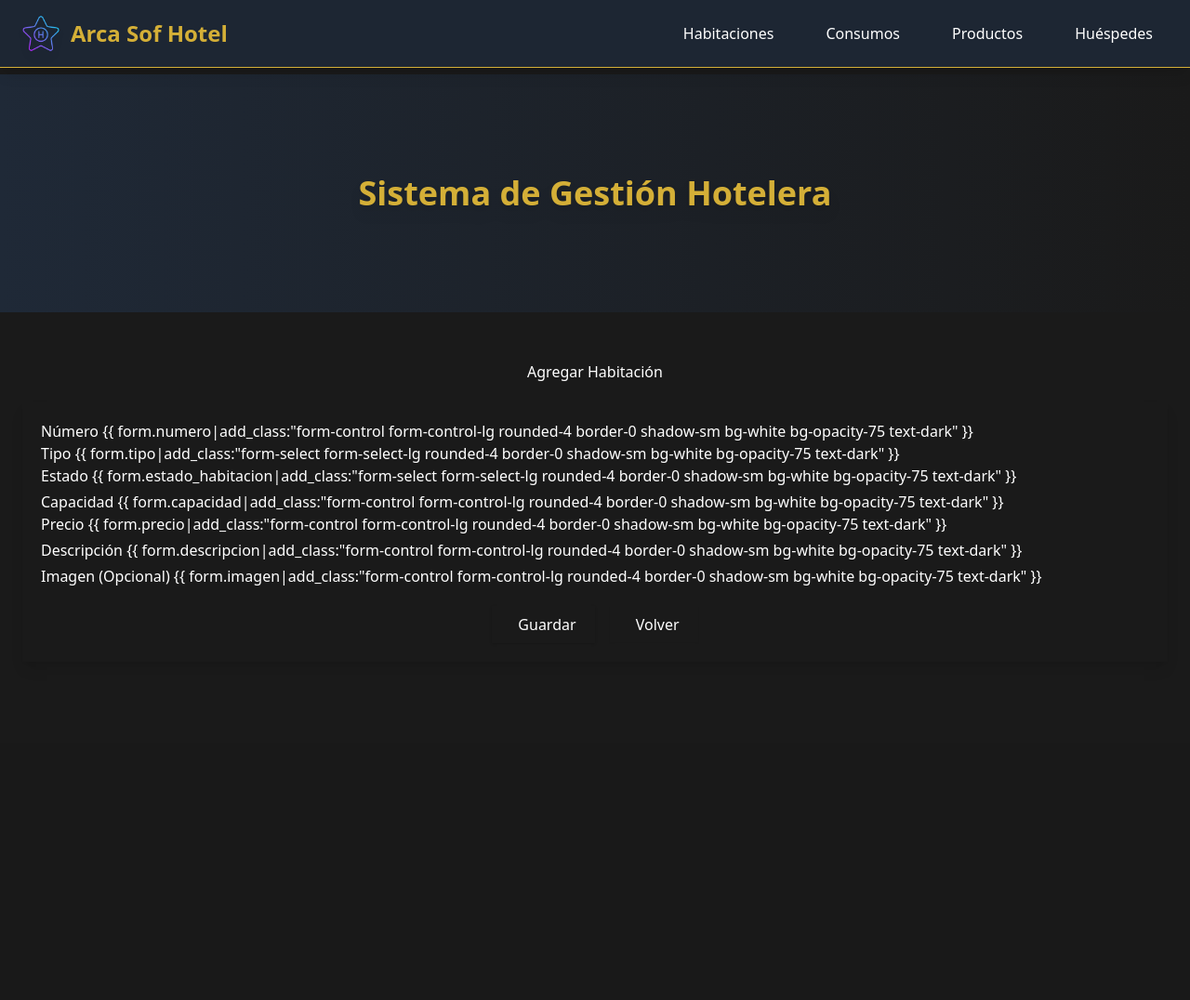
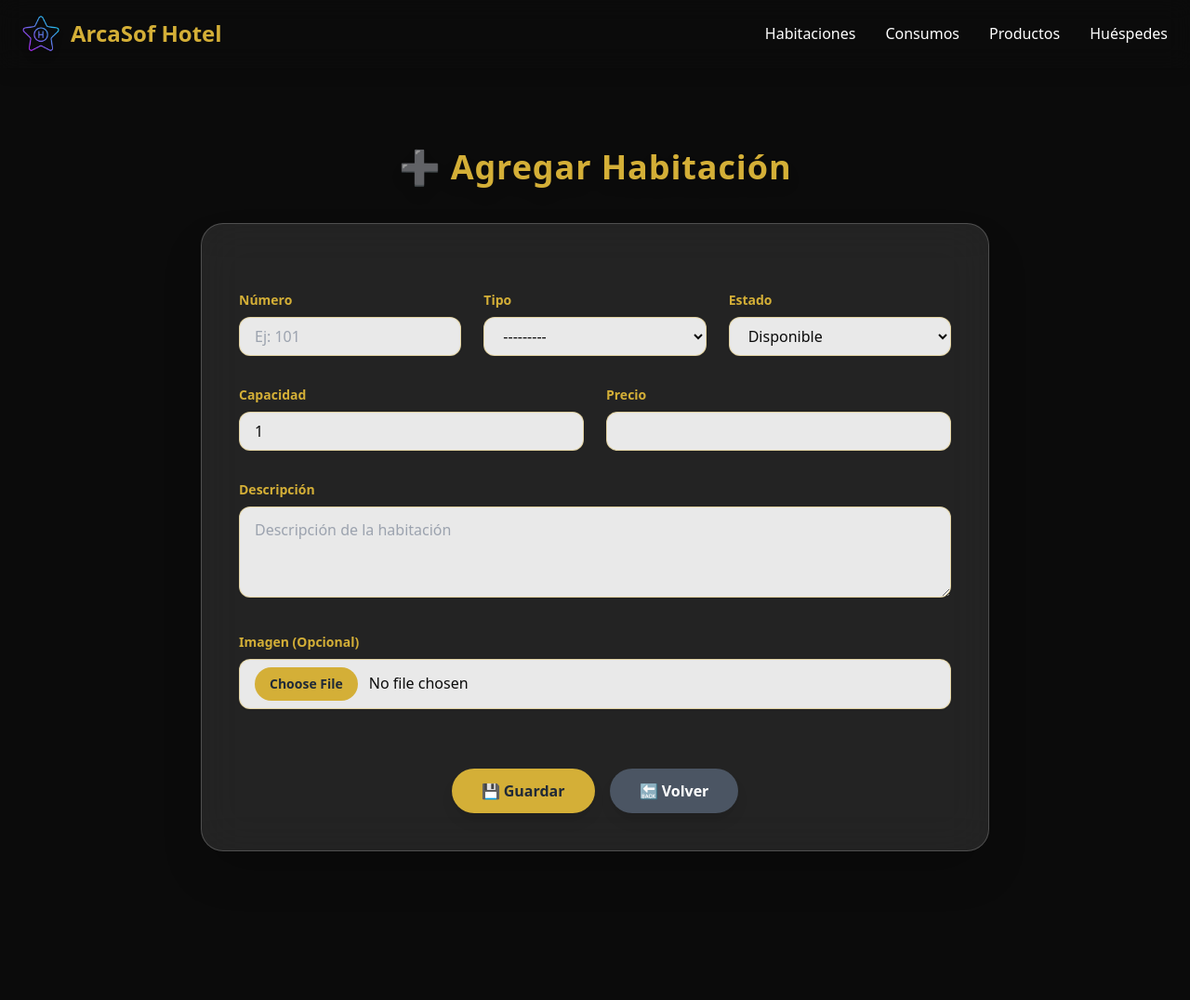
Before and after one commit to arcaoexdi/01_arca_oexdi_software_hotelero, a Django app: page /habitaciones/nueva/ in a window 1280 px wide. Shown: the whole page at 93% size. Before the commit the page ends 678 px from the top, so only its background shows below. Run offline with Django 5.2, Linux system fonts and the light colour scheme; some libraries are stand-ins or nearby versions.

Commit message:
Camios en las habitaciones cones Talwind

```diff
--- a/habitaciones/templates/base_generic.html
+++ b/habitaciones/templates/base_generic.html
@@ -3,14 +3,10 @@
   <head>
     <meta charset="UTF-8" />
     <meta name="viewport" content="width=device-width, initial-scale=1.0" />
-    <title>Arca Sof Hotel</title>
+    <title>{% block title %}ArcaSof Hotel{% endblock %}</title>
 
     {% load static %}
-    <link
-      rel="icon"
-      href="{% static 'images/icon_hotel.png' %}"
-      type="image/png"
-    />
+    <link rel="icon" href="{% static 'images/icon_hotel.png' %}" type="image/png" />
 
     <!-- Tailwind CSS -->
     <script src="https://cdn.tailwindcss.com"></script>
@@ -20,7 +16,7 @@
           extend: {
             colors: {
               gold: "#d4af37",
-              dark: "#1a1a1a",
+              dark: "#0b0b0b",
               luxury: "#1f2937",
             },
           },
@@ -28,144 +24,91 @@
       };
     </script>
   </head>
-  <body class="bg-dark text-white font-sans">
+  <body class="bg-dark text-white font-sans antialiased">
     <!-- Navbar -->
-    <nav
-      class="fixed top-0 left-0 w-full bg-luxury/90 backdrop-blur border-b border-gold shadow-lg z-50"
-    >
-      <div
-        class="max-w-7xl mx-auto px-6 py-4 flex items-center justify-between"
-      >
+    <nav id="navbar" class="fixed top-0 left-0 w-full bg-transparent backdrop-blur-md transition-all duration-500 border-b border-transparent shadow-lg z-50">
+      <div class="max-w-7xl mx-auto px-6 py-4 flex items-center justify-between">
         <!-- Logo -->
-        <a
-          href="#"
-          class="flex items-center space-x-3 text-gold font-bold text-2xl hover:scale-105 transition-transform"
-        >
-          <img
-            src="{% static 'images/icon_hotel.png' %}"
-            alt="Icon Hotel"
-            class="w-10 h-10 drop-shadow-lg"
-          />
-          <span>Arca Sof Hotel</span>
+        <a href="{% url 'habitaciones:habitacion_list' %}" class="flex items-center space-x-3 text-gold font-bold text-2xl hover:scale-110 hover:drop-shadow-[0_0_8px_#d4af37] transition-all">
+          <img src="{% static 'images/icon_hotel.png' %}" alt="Icon Hotel" class="w-10 h-10 drop-shadow-lg" />
+          <span>ArcaSof Hotel</span>
         </a>
 
         <!-- Menú Desktop -->
-        <div class="hidden md:flex items-center space-x-6 font-medium">
-          <a
-            href="{% url 'habitaciones:habitacion_list' %}"
-            class="px-4 py-2 rounded-lg hover:bg-gold hover:text-luxury transition"
-            >Habitaciones</a
-          >
-          <a
-            href="{% url 'consumos:consumo_list' %}"
-            class="px-4 py-2 rounded-lg hover:bg-gold hover:text-luxury transition"
-            >Consumos</a
-          >
-          <a
-            href="{% url 'productos:producto_list' %}"
-            class="px-4 py-2 rounded-lg hover:bg-gold hover:text-luxury transition"
-            >Productos</a
-          >
+        <div class="hidden md:flex items-center space-x-8 font-medium">
+          <a href="{% url 'habitaciones:habitacion_list' %}" class="relative group transition {% if request.resolver_match.url_name == 'habitacion_list' %}text-gold{% endif %}">
+            Habitaciones
+            <span class="absolute -bottom-1 left-0 w-0 h-0.5 bg-gold transition-all duration-300 group-hover:w-full"></span>
+          </a>
+          <a href="{% url 'consumos:consumo_list' %}" class="relative group transition {% if request.resolver_match.url_name == 'consumo_list' %}text-gold{% endif %}">
+            Consumos
+            <span class="absolute -bottom-1 left-0 w-0 h-0.5 bg-gold transition-all duration-300 group-hover:w-full"></span>
+          </a>
+          <a href="{% url 'productos:producto_list' %}" class="relative group transition {% if request.resolver_match.url_name == 'producto_list' %}text-gold{% endif %}">
+            Productos
+            <span class="absolute -bottom-1 left-0 w-0 h-0.5 bg-gold transition-all duration-300 group-hover:w-full"></span>
+          </a>
           {% if habitacion and habitacion.id %}
-          <a
-            href="{% url 'habitaciones:huesped_list' habitacion.id %}"
-            class="px-4 py-2 rounded-lg hover:bg-gold hover:text-luxury transition"
-            >Huéspedes Activos</a
-          >
+          <a href="{% url 'habitaciones:huesped_list' habitacion.id %}" class="relative group transition">
+            Huéspedes Activos
+            <span class="absolute -bottom-1 left-0 w-0 h-0.5 bg-gold transition-all duration-300 group-hover:w-full"></span>
+          </a>
           {% endif %}
-          <a
-            href="{% url 'huespedes:huesped_list_all' %}"
-            class="px-4 py-2 rounded-lg hover:bg-gold hover:text-luxury transition"
-            >Huéspedes</a
-          >
+          <a href="{% url 'huespedes:huesped_list_all' %}" class="relative group transition {% if request.resolver_match.url_name == 'huesped_list_all' %}text-gold{% endif %}">
+            Huéspedes
+            <span class="absolute -bottom-1 left-0 w-0 h-0.5 bg-gold transition-all duration-300 group-hover:w-full"></span>
+          </a>
         </div>
 
         <!-- Botón móvil -->
-        <button id="menu-btn" class="md:hidden text-gold focus:outline-none">
-          <svg
-            xmlns="http://www.w3.org/2000/svg"
-            class="h-8 w-8"
-            fill="none"
-            viewBox="0 0 24 24"
-            stroke="currentColor"
-          >
-            <path
-              stroke-linecap="round"
-              stroke-linejoin="round"
-              stroke-width="2"
-              d="M4 6h16M4 12h16M4 18h16"
-            />
+        <button id="menu-btn" class="md:hidden text-gold focus:outline-none transition-transform hover:scale-110">
+          <svg xmlns="http://www.w3.org/2000/svg" class="h-8 w-8" fill="none" viewBox="0 0 24 24" stroke="currentColor">
+            <path stroke-linecap="round" stroke-linejoin="round" stroke-width="2" d="M4 6h16M4 12h16M4 18h16" />
           </svg>
         </button>
       </div>
 
       <!-- Menú móvil -->
-      <div
-        id="mobile-menu"
-        class="hidden flex-col space-y-2 px-6 pb-4 md:hidden"
-      >
-        <a
-          href="{% url 'habitaciones:habitacion_list' %}"
-          class="block px-4 py-2 rounded-lg hover:bg-gold hover:text-luxury transition"
-          >Habitaciones</a
-        >
-        <a
-          href="{% url 'consumos:consumo_list' %}"
-          class="block px-4 py-2 rounded-lg hover:bg-gold hover:text-luxury transition"
-          >Consumos</a
-        >
-        <a
-          href="{% url 'productos:producto_list' %}"
-          class="block px-4 py-2 rounded-lg hover:bg-gold hover:text-luxury transition"
-          >Productos</a
-        >
+      <div id="mobile-menu" class="hidden flex-col space-y-3 px-6 pb-4 md:hidden animate-fade-in-down">
+        <a href="{% url 'habitaciones:habitacion_list' %}" class="block px-4 py-2 rounded-lg hover:bg-gold hover:text-luxury transition">Habitaciones</a>
+        <a href="{% url 'consumos:consumo_list' %}" class="block px-4 py-2 rounded-lg hover:bg-gold hover:text-luxury transition">Consumos</a>
+        <a href="{% url 'productos:producto_list' %}" class="block px-4 py-2 rounded-lg hover:bg-gold hover:text-luxury transition">Productos</a>
         {% if habitacion and habitacion.id %}
-        <a
-          href="{% url 'habitaciones:huesped_list' habitacion.id %}"
-          class="block px-4 py-2 rounded-lg hover:bg-gold hover:text-luxury transition"
-          >Huéspedes Activos</a
-        >
+        <a href="{% url 'habitaciones:huesped_list' habitacion.id %}" class="block px-4 py-2 rounded-lg hover:bg-gold hover:text-luxury transition">Huéspedes Activos</a>
         {% endif %}
-        <a
-          href="{% url 'huespedes:huesped_list_all' %}"
-          class="block px-4 py-2 rounded-lg hover:bg-gold hover:text-luxury transition"
-          >Huéspedes</a
-        >
+        <a href="{% url 'huespedes:huesped_list_all' %}" class="block px-4 py-2 rounded-lg hover:bg-gold hover:text-luxury transition">Huéspedes</a>
       </div>
     </nav>
 
-    <!-- Header ilustrado -->
-    <header
-      class="relative h-64 mt-20 bg-gradient-to-r from-luxury to-dark flex items-center justify-center"
-    >
-      <h1 class="relative text-4xl font-extrabold text-gold drop-shadow-lg">
-        Sistema de Gestión Hotelera
-      </h1>
-    </header>
-
     <!-- Contenido -->
-    <main class="max-w-7xl mx-auto px-6 py-8">
+    <main class="max-w-7xl mx-auto px-6 py-28">
       {% block content %}{% endblock %}
     </main>
 
     <!-- Toasts -->
     <div class="fixed bottom-4 right-4 space-y-3 z-50">
-      <div
-        id="successToast"
-        class="hidden bg-green-600 text-white px-4 py-3 rounded-lg shadow-lg"
-      >
+      <div id="successToast" class="hidden transform translate-x-20 opacity-0 transition-all duration-500 bg-green-600 text-white px-4 py-3 rounded-lg shadow-lg">
         Huésped actualizado correctamente ✅
       </div>
-      <div
-        id="errorToast"
-        class="hidden bg-red-600 text-white px-4 py-3 rounded-lg shadow-lg"
-      >
+      <div id="errorToast" class="hidden transform translate-x-20 opacity-0 transition-all duration-500 bg-red-600 text-white px-4 py-3 rounded-lg shadow-lg">
         Algo salió mal 😢
       </div>
     </div>
 
     <!-- Scripts -->
     <script>
+      // Navbar scroll effect
+      window.addEventListener("scroll", function () {
+        const navbar = document.getElementById("navbar");
+        if (window.scrollY > 50) {
+          navbar.classList.add("bg-luxury/95", "border-gold");
+          navbar.classList.remove("bg-transparent", "border-transparent");
+        } else {
+          navbar.classList.add("bg-transparent", "border-transparent");
+          navbar.classList.remove("bg-luxury/95", "border-gold");
+        }
+      });
+
       // Menú móvil
       const menuBtn = document.getElementById("menu-btn");
       const mobileMenu = document.getElementById("mobile-menu");
@@ -173,14 +116,32 @@
         mobileMenu.classList.toggle("hidden");
       });
 
-      // Toasts
+      // Toasts con animación
       function showToast(id) {
         const toast = document.getElementById(id);
-        toast.classList.remove("hidden");
+        toast.classList.remove("hidden", "translate-x-20", "opacity-0");
         setTimeout(() => {
-          toast.classList.add("hidden");
+          toast.classList.add("translate-x-20", "opacity-0");
+          setTimeout(() => toast.classList.add("hidden"), 500);
         }, 3000);
       }
     </script>
+
+    <!-- Animaciones extra -->
+    <style>
+      @keyframes fade-in-down {
+        from {
+          opacity: 0;
+          transform: translateY(-10px);
+        }
+        to {
+          opacity: 1;
+          transform: translateY(0);
+        }
+      }
+      .animate-fade-in-down {
+        animation: fade-in-down 0.4s ease-out;
+      }
+    </style>
   </body>
 </html>
--- a/habitaciones/templates/habitaciones/habitacion_form.html
+++ b/habitaciones/templates/habitaciones/habitacion_form.html
@@ -1,117 +1,80 @@
-{% extends 'base_generic.html' %} {% load widget_tweaks %} {% block content %}
-<div class="container py-5">
-  <h2 class="text-center mb-5 text-gradient fw-bold display-6">
-    {% if form.instance.pk %}Editar{% else %}Agregar{% endif %} Habitación
+{% extends 'base_generic.html' %}
+{% load widget_tweaks %}
+
+{% block content %}
+<div class="max-w-4xl mx-auto py-12 px-6 animate__animated animate__fadeIn">
+
+  <!-- Título -->
+  <h2 class="text-3xl md:text-4xl font-extrabold text-center text-gold mb-10 tracking-wide drop-shadow-lg">
+    {% if form.instance.pk %}✏️ Editar{% else %}➕ Agregar{% endif %} Habitación
   </h2>
 
-  <div
-    class="card shadow-lg border-0 rounded-5 p-5 bg-body bg-opacity-75 glass-effect animate__animated animate__fadeIn"
-  >
-    <form
-      method="POST"
-      enctype="multipart/form-data"
-      class="needs-validation"
-      novalidate
-    >
+  <!-- Formulario -->
+  <form method="POST" enctype="multipart/form-data"
+        class="space-y-8 bg-white/10 backdrop-blur-xl border border-white/20 p-10 rounded-3xl shadow-2xl hover:shadow-gold/30 transition">
     {% csrf_token %}
 
-      <div class="row g-4">
-        <div class="col-md-4">
-          <label
-            for="id_numero"
-            class="form-label text-body-emphasis fw-semibold"
-            >Número</label
-          >
-          {{ form.numero|add_class:"form-control form-control-lg rounded-4
-          border-0 shadow-sm bg-white bg-opacity-75 text-dark" }}
+    <!-- Número, Tipo y Estado -->
+    <div class="grid grid-cols-1 md:grid-cols-3 gap-6">
+      <div>
+        <label for="id_numero" class="block text-sm font-semibold text-gold mb-2">Número</label>
+        {% render_field form.numero class="w-full px-4 py-2 rounded-xl border border-gold/40 focus:outline-none focus:ring-2 focus:ring-gold/70 bg-white/90 text-dark shadow-sm" placeholder="Ej: 101" %}
       </div>
-        <div class="col-md-4">
-          <label for="id_tipo" class="form-label text-body-emphasis fw-semibold"
-            >Tipo</label
-          >
-          {{ form.tipo|add_class:"form-select form-select-lg rounded-4 border-0
-          shadow-sm bg-white bg-opacity-75 text-dark" }}
+
+      <div>
+        <label for="id_tipo" class="block text-sm font-semibold text-gold mb-2">Tipo</label>
+        {% render_field form.tipo class="w-full px-4 py-2 rounded-xl border border-gold/40 focus:outline-none focus:ring-2 focus:ring-gold/70 bg-white/90 text-dark shadow-sm" %}
       </div>
-        <div class="col-md-4">
-          <label
-            for="id_estado_habitacion"
-            class="form-label text-body-emphasis fw-semibold"
-            >Estado</label
-          >
-          {{ form.estado_habitacion|add_class:"form-select form-select-lg
-          rounded-4 border-0 shadow-sm bg-white bg-opacity-75 text-dark" }}
+
+      <div>
+        <label for="id_estado_habitacion" class="block text-sm font-semibold text-gold mb-2">Estado</label>
+        {% render_field form.estado_habitacion class="w-full px-4 py-2 rounded-xl border border-gold/40 focus:outline-none focus:ring-2 focus:ring-gold/70 bg-white/90 text-dark shadow-sm" %}
       </div>
     </div>
 
-      <div class="row g-4 mt-1">
-        <div class="col-md-6">
-          <label
-            for="id_capacidad"
-            class="form-label text-body-emphasis fw-semibold"
-            >Capacidad</label
-          >
-          {{ form.capacidad|add_class:"form-control form-control-lg rounded-4
-          border-0 shadow-sm bg-white bg-opacity-75 text-dark" }}
+    <!-- Capacidad y Precio -->
+    <div class="grid grid-cols-1 md:grid-cols-2 gap-6">
+      <div>
+        <label for="id_capacidad" class="block text-sm font-semibold text-gold mb-2">Capacidad</label>
+        {% render_field form.capacidad class="w-full px-4 py-2 rounded-xl border border-gold/40 focus:outline-none focus:ring-2 focus:ring-gold/70 bg-white/90 text-dark shadow-sm" %}
       </div>
-        <div class="col-md-6">
-          <label
-            for="id_precio"
-            class="form-label text-body-emphasis fw-semibold"
-            >Precio</label
-          >
-          {{ form.precio|add_class:"form-control form-control-lg rounded-4
-          border-0 shadow-sm bg-white bg-opacity-75 text-dark" }}
+
+      <div>
+        <label for="id_precio" class="block text-sm font-semibold text-gold mb-2">Precio</label>
+        {% render_field form.precio class="w-full px-4 py-2 rounded-xl border border-gold/40 focus:outline-none focus:ring-2 focus:ring-gold/70 bg-white/90 text-dark shadow-sm" %}
       </div>
     </div>
 
-      <div class="row g-4 mt-1">
-        <div class="col-12">
-          <label
-            for="id_descripcion"
-            class="form-label text-body-emphasis fw-semibold"
-            >Descripción</label
-          >
-          {{ form.descripcion|add_class:"form-control form-control-lg rounded-4
-          border-0 shadow-sm bg-white bg-opacity-75 text-dark" }}
-        </div>
+    <!-- Descripción -->
+    <div>
+      <label for="id_descripcion" class="block text-sm font-semibold text-gold mb-2">Descripción</label>
+      {% render_field form.descripcion class="w-full px-4 py-3 rounded-xl border border-gold/40 focus:outline-none focus:ring-2 focus:ring-gold/70 bg-white/90 text-dark shadow-sm" rows="3" %}
     </div>
 
-      <div class="row g-4 mt-1">
-        <div class="col-12">
-          <label
-            for="id_imagen"
-            class="form-label text-body-emphasis fw-semibold"
-            >Imagen (Opcional)</label
-          >
-          {{ form.imagen|add_class:"form-control form-control-lg rounded-4
-          border-0 shadow-sm bg-white bg-opacity-75 text-dark" }}
-        </div>
+    <!-- Imagen -->
+    <div>
+      <label for="id_imagen" class="block text-sm font-semibold text-gold mb-2">Imagen (Opcional)</label>
+      {% render_field form.imagen class="w-full px-4 py-2 rounded-xl border border-gold/40 bg-white/90 text-dark shadow-sm file:mr-3 file:py-2 file:px-4 file:rounded-full file:border-0 file:text-sm file:font-semibold file:bg-gold file:text-luxury hover:file:bg-yellow-400 cursor-pointer" %}
     </div>
 
-      <div class="text-center mt-5">
-        <button
-          type="submit"
-          class="btn btn-success btn-lg px-5 py-2 rounded-pill shadow fw-bold"
-        >
-          <i class="bi bi-check-circle me-2"></i> Guardar
+    <!-- Botones -->
+    <div class="flex flex-wrap justify-center gap-4 pt-8">
+      <button type="submit"
+              class="bg-gold text-luxury px-8 py-3 rounded-full font-bold shadow-lg hover:scale-105 hover:shadow-2xl hover:bg-yellow-400 transition transform">
+        💾 Guardar
       </button>
-        <a
-          href="{% url 'habitaciones:habitacion_list' %}"
-          class="btn btn-outline-secondary btn-lg ms-3 px-5 py-2 rounded-pill shadow-sm"
-        >
-          <i class="bi bi-arrow-left-circle me-2"></i> Volver
+      <a href="{% url 'habitaciones:habitacion_list' %}"
+         class="bg-gray-600 text-white px-8 py-3 rounded-full font-bold shadow-lg hover:scale-105 hover:shadow-xl hover:bg-gray-700 transition">
+        🔙 Volver
       </a>
 
       {% if form.instance.pk %}
-        <a
-          href="{% url 'habitaciones:habitacion_confirm_delete' form.instance.pk %}"
-          class="btn btn-outline-danger btn-lg ms-3 px-5 py-2 rounded-pill shadow-sm"
-        >
-          <i class="bi bi-trash me-2"></i> Eliminar
+      <a href="{% url 'habitaciones:habitacion_confirm_delete' form.instance.pk %}"
+         class="bg-red-600 text-white px-8 py-3 rounded-full font-bold shadow-lg hover:scale-105 hover:shadow-2xl hover:bg-red-700 transition">
+        🗑 Eliminar
       </a>
       {% endif %}
     </div>
   </form>
 </div>
-</div>
 {% endblock %}
--- a/habitaciones/views.py
+++ b/habitaciones/views.py
@@ -45,8 +45,15 @@
     template_name = 'habitaciones/habitacion_form.html'
     success_url = reverse_lazy('habitaciones:habitacion_list')
 
-    def get_context_data(self, **kwargs):
-        return super().get_context_data(**kwargs)
+    def form_invalid(self, form):
+        print("❌ Errores del formulario:", form.errors)  # Para consola
+        messages.error(self.request, "El formulario contiene errores. Revisa los campos.")
+        return super().form_invalid(form)
+
+    def form_valid(self, form):
+        messages.success(self.request, "✅ Habitación creada correctamente.")
+        return super().form_valid(form)
+
 
 
 # --------------------------------
```
Also changed, not shown: habitaciones/templates/habitaciones/habitacion_confirm_delete.html (+27 -25 lines), habitaciones/templates/habitaciones/habitacion_detail.html (+71 -98 lines), habitaciones/templates/habitaciones/habitacion_list.html (+71 -73 lines). Lines whose indentation alone changed are shown as unchanged.
